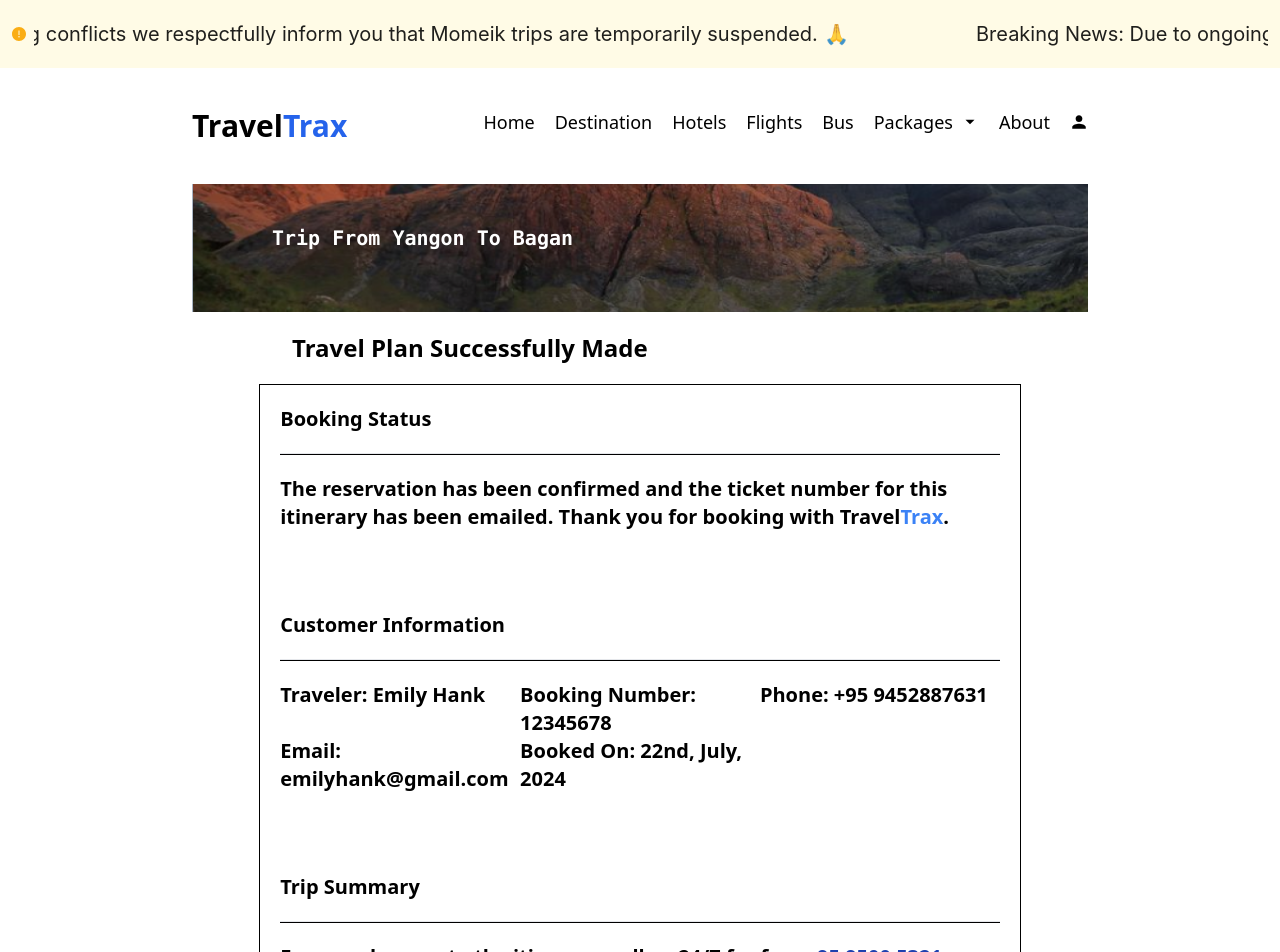
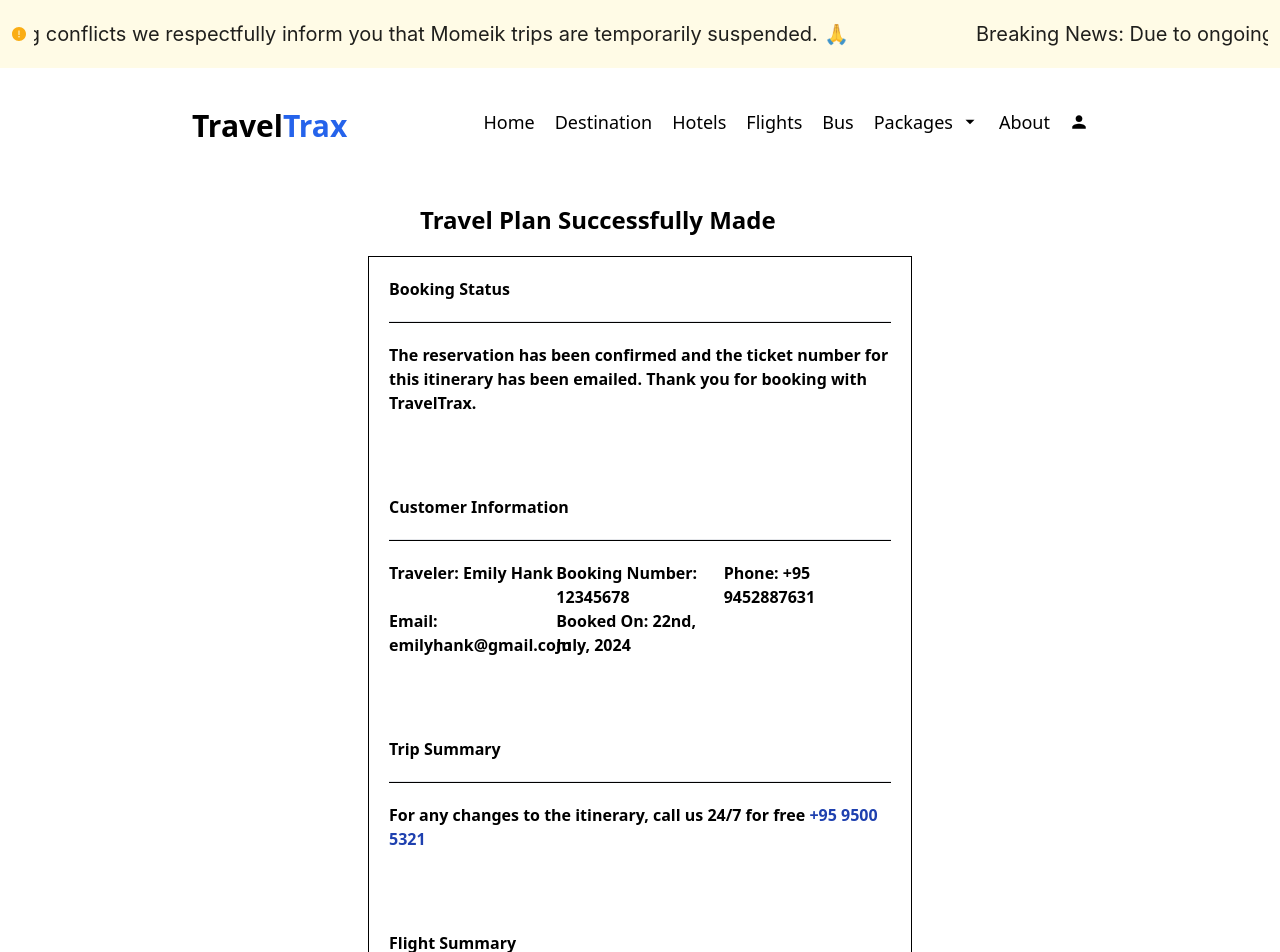
Before and after one commit to kmthein/travel-client, a React (Vite) app: page /travelreceipt in a window 1280 px wide. Shown: the top 952 px of the page. Built offline with nearby package versions, Linux system fonts and the light colour scheme.

Commit message:
confirm processing

```diff
--- a/src/components/user/common/CheckOutDatePicker.jsx
+++ b/src/components/user/common/CheckOutDatePicker.jsx
@@ -6,7 +6,6 @@ import moment from "moment";
 
 const CheckOutDatePicker = ({ checkOutDateChange, checkInDate }) => {
   const disableCurrentAndPastDates = (current) => {
-    console.log(current);
     // Can not select current or past dates
     return current && current <= moment(checkInDate).endOf("day");
   };
--- a/src/components/user/hotel/Hotel.jsx
+++ b/src/components/user/hotel/Hotel.jsx
@@ -65,14 +65,12 @@ function Hotel() {
       key: "2",
       label: <h2 className="font-bold text-lg">Rating</h2>,
       children: (
-        <div>
-          <div>
-            <Checkbox>5 Stars +</Checkbox>
-            <Checkbox>4 Stars +</Checkbox>
-            <Checkbox>3 Stars +</Checkbox>
-            <Checkbox>2 Stars +</Checkbox>
-            <Checkbox>1 Star +</Checkbox>
-          </div>
+        <div className="flex flex-wrap flex-col gap-2">
+          <Checkbox>5 Stars +</Checkbox>
+          <Checkbox>4 Stars +</Checkbox>
+          <Checkbox>3 Stars +</Checkbox>
+          <Checkbox>2 Stars +</Checkbox>
+          <Checkbox>1 Star +</Checkbox>
         </div>
       ),
     },
@@ -229,7 +227,7 @@ function Hotel() {
                 <div className="w-2/3">
                   <div className="flex justify-between items-center mb-2">
                     <p className="text-lg font-bold">{hotel.name}</p>
-                    <p className="text-lg font-bold">USD 72</p>
+                    {/* <p className="text-lg font-bold">USD 72</p> */}
                   </div>
                   <Rate
                     value={hotel.rating}
@@ -293,7 +291,7 @@ function Hotel() {
                 <div className="w-2/3">
                   <div className="flex justify-between items-center mb-2">
                     <p className="text-lg font-bold">{hotel.name}</p>
-                    <p className="text-lg font-bold">USD 72</p>
+                    {/* <p className="text-lg font-bold">USD 72</p> */}
                   </div>
                   <Rate
                     value={hotel.rating}
--- a/src/pages/user/RoomPage.jsx
+++ b/src/pages/user/RoomPage.jsx
@@ -34,9 +34,6 @@ const RoomPage = () => {
       setDisabled(false);
     }
   };
-
-  console.log(checkInDate);
-  console.log(checkOutDate);
 
   const [form] = Form.useForm();
   const { selectedPlan, hotelPlusFlight } = useSelector(selectState);
--- a/src/pages/user/TravelReceipt.jsx
+++ b/src/pages/user/TravelReceipt.jsx
@@ -8,16 +8,8 @@ import { useNavigate } from "react-router-dom";
 const TravelReceipt = () => {
   const navigate = useNavigate();
   return (
-    <div className="w-[70%] mx-auto">
-      <div
-        className="flex w-full h-32 bg-blue-100 bg-no-repeat bg-cover"
-        style={{ backgroundImage: "url('src/assets/banner.jpg')" }}
-      >
-        <p className="ml-20 mt-10 text-xl font-bold text-white font-mono">
-          Trip From Yangon To Bagan
-        </p>
-      </div>
-
+    <>
+      <div className="w-[50%] mx-auto">
         <div className="flex items-center my-5 ml-20 text-2xl  ">
           <p className="font-bold ml-5">Travel Plan Successfully Made</p>
         </div>
@@ -31,16 +23,15 @@ const TravelReceipt = () => {
             border: "1px solid black",
           }}
         >
-        <div name="status" className="m-5 mb-20 text-xl font-semibold">
+          <div name="status" className="m-5 mb-20 text-md font-semibold">
             <p>Booking Status</p>
             <hr className="my-5 h-px bg-black" />
             <p>
               The reservation has been confirmed and the ticket number for this
-            itinerary has been emailed. Thank you for booking with Travel
-            <span className="text-blue-500">Trax</span>.
+              itinerary has been emailed. Thank you for booking with TravelTrax.
             </p>
           </div>
-        <div name="customer_info" className="m-5 mb-20 text-xl font-semibold">
+          <div name="customer_info" className="m-5 mb-20 text-md font-semibold">
             <p>Customer Information</p>
             <hr className="my-5 h-px bg-black" />
             <div className="flex flex-wrap justify-evenly">
@@ -52,7 +43,7 @@ const TravelReceipt = () => {
               <div className="w-1/3"></div>
             </div>
           </div>
-        <div name="summary" className="m-5 mb-20 text-xl font-semibold">
+          <div name="summary" className="m-5 mb-20 text-md font-semibold">
             <p>Trip Summary</p>
             <hr className="my-5 h-px bg-black" />
             <p>
@@ -60,7 +51,7 @@ const TravelReceipt = () => {
               <span className="text-blue-800">+95 9500 5321</span>
             </p>
           </div>
-        <div name="summary" className="m-5 mb-20 text-xl font-semibold">
+          <div name="summary" className="m-5 mb-20 text-md font-semibold">
             <p>Flight Summary</p>
             <div className="flex mt-5">
               <div className="w-1/3 border-r border-black p-3 pl-0">
@@ -158,6 +149,7 @@ const TravelReceipt = () => {
           </Button>
         </div>
       </div>
+    </>
   );
 };
 
```
Lines whose indentation alone changed are shown as unchanged.
